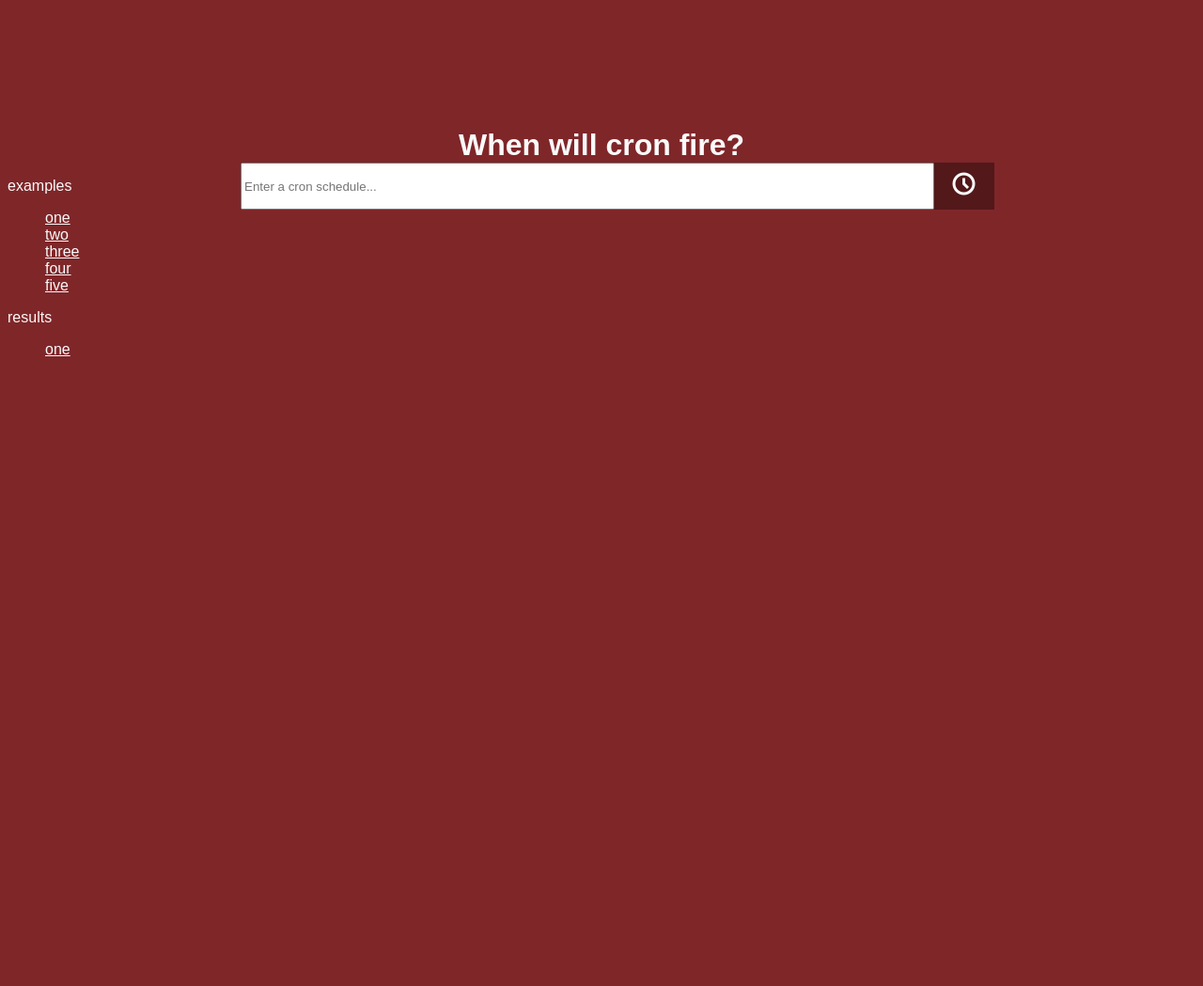
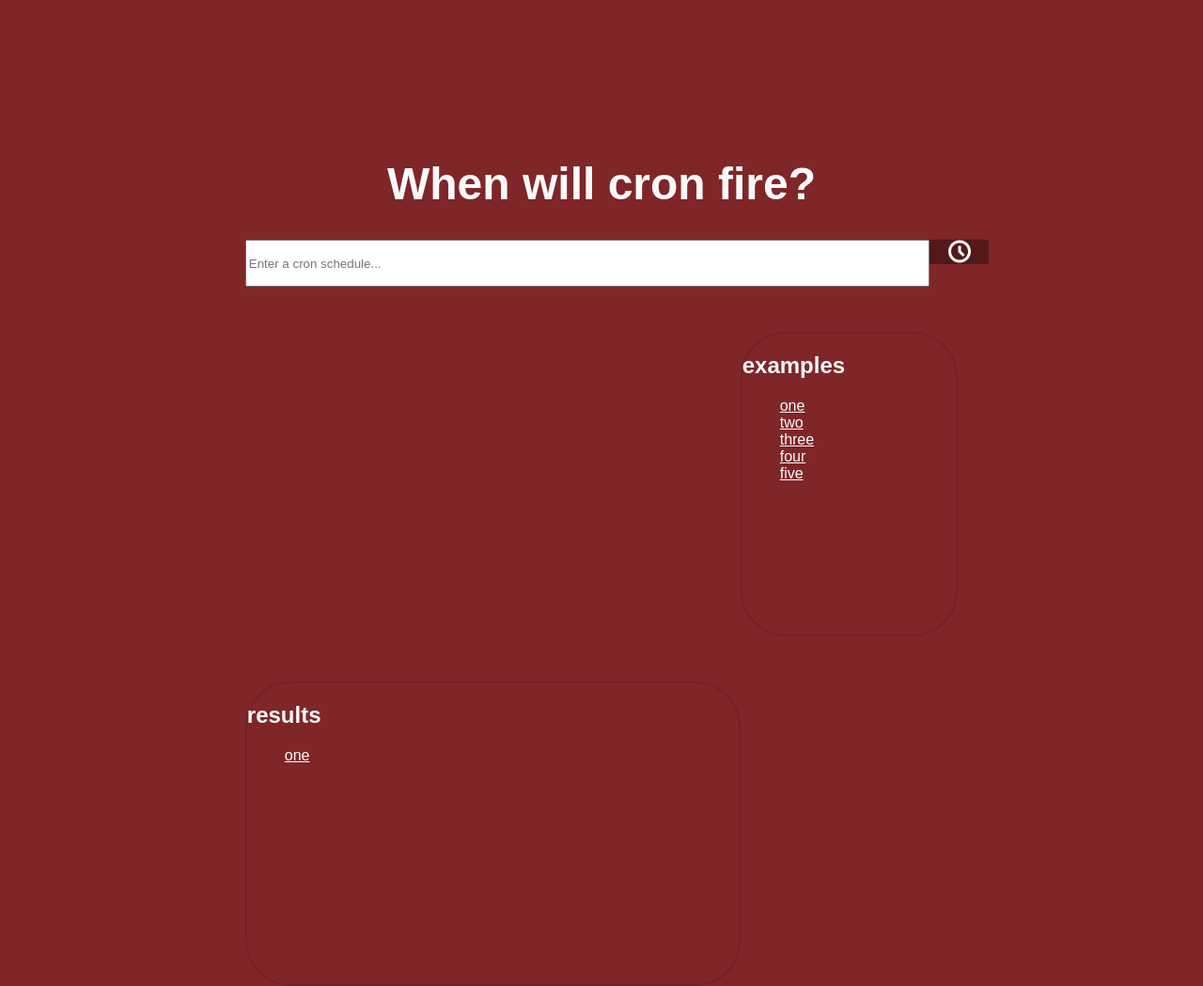
Before and after one commit to JordanRobinson/when-will-cron-fire, a plain HTML site: page index.html in a window 1280 px wide. Shown: the whole page at 94% size. Before the commit the page ends 800 px from the top, so only its background shows below. Drawn offline with nearby package versions, Linux system fonts and the light colour scheme; a web font is replaced by a local one.

Commit message:
CSS fixes and further work on layout

```diff
--- a/index.html
+++ b/index.html
@@ -1,14 +1,16 @@
 <!DOCTYPE html>
 <html>
 <head>
-  <link href="styles.css" media="screen" rel="stylesheet" type="text/css" />
-  <link href='http://fonts.googleapis.com/css?family=Palanquin' rel='stylesheet' type='text/css'>
+  <link href='styles.css' media='screen' rel='stylesheet' type='text/css' />
+  <link href='http://fonts.googleapis.com/css?family=Palanquin' rel='stylesheet' type='text/css' />
   <meta charset="utf-8">
   <title>When will cron fire?</title>
 </head>
 <body class="main">
   <div class="heading-container">
     <h1 class="heading">When will cron fire?</h1>
+  </div>
+  <div class="input-container">
     <div class="cron-input">
       <input class="giga-input" placeholder="Enter a cron schedule..."  id="input" type="text" />
       <button class="run-button">
@@ -18,7 +20,10 @@
     </div>
   </div>
 
-    <p class="paragraph-subtle">examples</p>
+  <div class="content">
+
+    <div class="examples">
+      <h2 class="paragraph-subtle">examples</h2>
         <ul>
           <a class="list-link" href="#"><li>one</li></a>
           <a class="list-link" href="#"><li>two</li></a>
@@ -26,10 +31,18 @@
           <a class="list-link" href="#"><li>four</li></a>
           <a class="list-link" href="#"><li>five</li></a>
         </ul>
-    <p class="paragraph-subtle">results</p>
+      </div>
+
+
+      <div class="results">
+        <h2 class="paragraph-subtle">results</h2>
         <ul>
           <li class="list-link">one</li>
         </ul>
+      </div>
+
+
+    </div>
 
     <!-- scripts go here :D -->
     <script src="//code.jquery.com/jquery-1.9.1.min.js"></script>
--- a/main.js
+++ b/main.js
@@ -1 +1,3 @@
 console.log($("input").val());
+
+[].forEach.call($$("*"),function(a){a.style.outline="1px solid #"+(~~(Math.random()*(1<<24))).toString(16)})
--- a/styles.css
+++ b/styles.css
@@ -1,7 +1,6 @@
 html {
   color: #fafafa;
   font-family: 'Palanquin', sans-serif;
-  box-sizing: border-box;
 }
 ul {
   list-style-type: none;
@@ -21,18 +20,19 @@ a {
 }
 
 .heading {
-  font-size 3rem;
-  margin: auto;
+  font-size: 3rem;
+  padding: auto auto 3rem auto;
   text-align:center;
 }
 
 .cron-input {
-  left:0px;
-  right:0px;
-  overflow:auto;
-  margin:0 auto;
-  position:absolute;
+  left: 0px;
+  right: 0px;
   padding: 0 20% 0 20%;
+}
+
+.input-container {
+  position: relative;
 }
 
 .giga-input {
@@ -42,16 +42,34 @@ a {
 }
 
 .run-button {
-  overflow:auto;
-  margin:auto;
-  position:absolute;
-  width:5%;
+  overflow: auto;
+  margin: auto;
+  position: absolute;
+  width: 5%;
   border: 0;
   background: none;
   color: inherit;
   background-color: #52181A;
-  line-height: 1.875rem;
-  height:100%;
+}
+
+.content {
+  margin: 0 20% 0 20%;
+}
+.results {
+  margin-top: 3rem;
+  float: left;
+  border: 2px #732225 solid;
+  width: 69%;
+  height: 20rem;
+  border-radius: 3rem;
+}
+.examples {
+  margin-top: 3rem;
+  float: right;
+  border: 2px #732225 solid;
+  width: 30%;
+  height: 20rem;
+  border-radius: 3rem;
 }
 
 @font-face {
```
Lines whose indentation alone changed are shown as unchanged.
